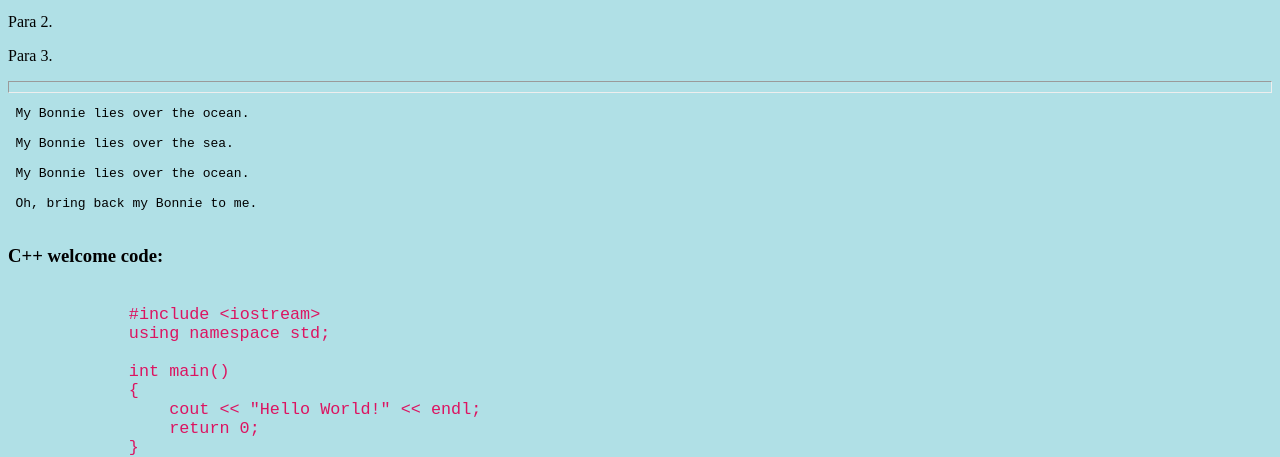
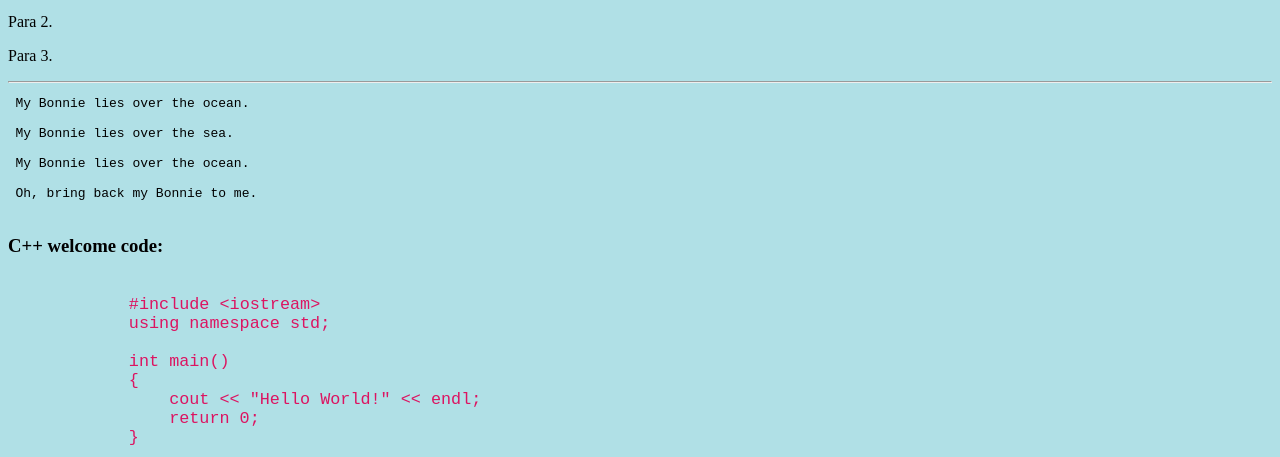
Before and after one commit to shashay16/Web_Tech, a plain HTML site: page index.html in a window 1280 px wide. Shown: the part 363-820 px from the top of the page. Drawn offline with Linux system fonts and the light colour scheme.

Commit message:
<hr> tag made simple

```diff
--- a/index.html
+++ b/index.html
@@ -32,7 +32,7 @@
     <p>Para 3.</p>
     <!-- <pre></<pre> tag displays the content as it is written inside -->
 
-    <hr style="height: 10px; color: red;">
+    <hr>
     <pre style="margin-left: -55px;">
         My Bonnie lies over the ocean.
 
```
